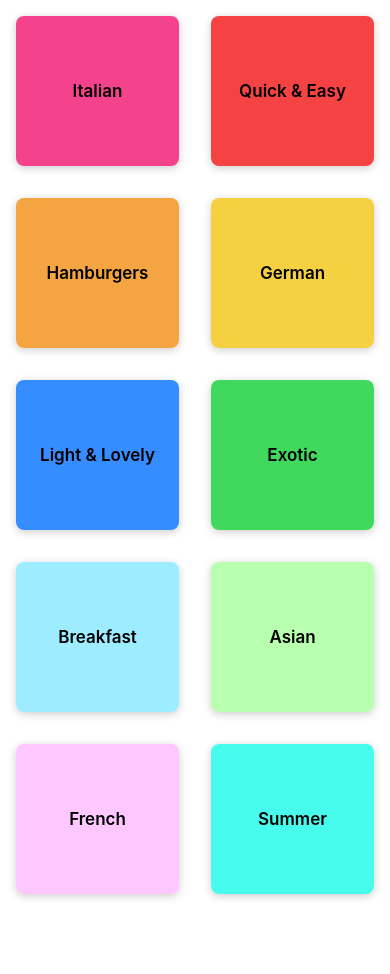
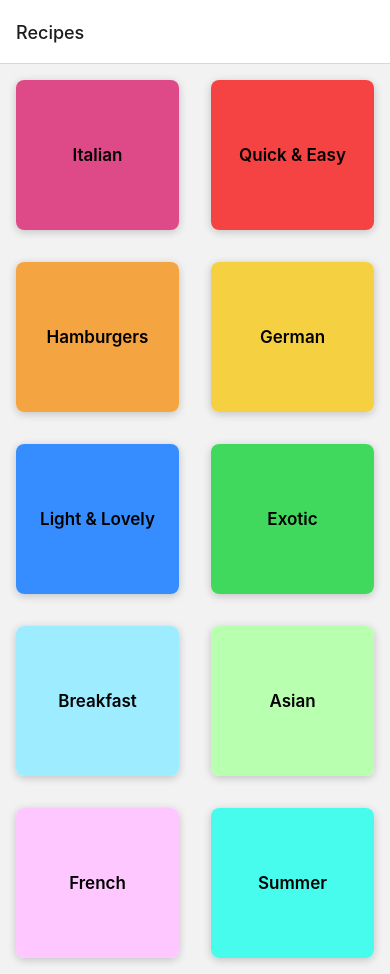
Before and after one commit to Alex-dev7/recipesApp_ReactNative, a React Native app: screen /Recipes in a window 390 px wide. Before the commit the page ends 910 px from the top, so only its background shows below. Built offline with nearby package versions, Linux system fonts and the light colour scheme.

Commit message:
implementing react-navigation

```diff
--- a/App.js
+++ b/App.js
@@ -1,12 +1,23 @@
 import { StatusBar } from 'expo-status-bar';
 import { StyleSheet, Text, View } from 'react-native';
+import { NavigationContainer } from '@react-navigation/native';
+// import { createNativeStackNavigator } from '@react-navigation/native-stack'
+import { createStackNavigator } from '@react-navigation/stack';
+
+const Stack = createStackNavigator();
+
 import CategoriesScreen from './screens/CategoriesScreen';
 
 export default function App() {
   return (
-    <View style={styles.container}>
-      <CategoriesScreen />
-    </View>
+    <>
+      <StatusBar style='dark' />
+      <NavigationContainer>
+        <Stack.Navigator>
+          <Stack.Screen name="Recipes" component={CategoriesScreen}/>
+        </Stack.Navigator>
+      </NavigationContainer>
+    </>
   );
 }
 
--- a/app.json
+++ b/app.json
@@ -6,7 +6,7 @@
     "orientation": "portrait",
     "icon": "./assets/icon.png",
     "userInterfaceStyle": "light",
-    "backgroundColor": "#24180f",
+    "backgroundColor": "#F2F0F3",
     "splash": {
       "image": "./assets/splash.png",
       "resizeMode": "contain",
--- a/data/dummy-data.js
+++ b/data/dummy-data.js
@@ -2,7 +2,7 @@
 import Meal from '../models/meal';
 
 export const CATEGORIES = [
-  new Category('c1', 'Italian', '#f5428d'),
+  new Category('c1', 'Italian', '#de4987ff'),
   new Category('c2', 'Quick & Easy', '#f54242'),
   new Category('c3', 'Hamburgers', '#f5a442'),
   new Category('c4', 'German', '#f5d142'),
--- a/package.json
+++ b/package.json
@@ -9,10 +9,14 @@
     "web": "expo start --web"
   },
   "dependencies": {
+    "@react-navigation/native": "^6.1.9",
+    "@react-navigation/stack": "^6.3.20",
     "expo": "~49.0.15",
     "expo-status-bar": "~1.6.0",
     "react": "18.2.0",
-    "react-native": "0.72.6"
+    "react-native": "0.72.6",
+    "react-native-safe-area-context": "4.6.3",
+    "react-native-screens": "~3.22.0"
   },
   "devDependencies": {
     "@babel/core": "^7.20.0"
```
Also changed, not shown: 1 other file (tests, documents, lock files or other folders).
